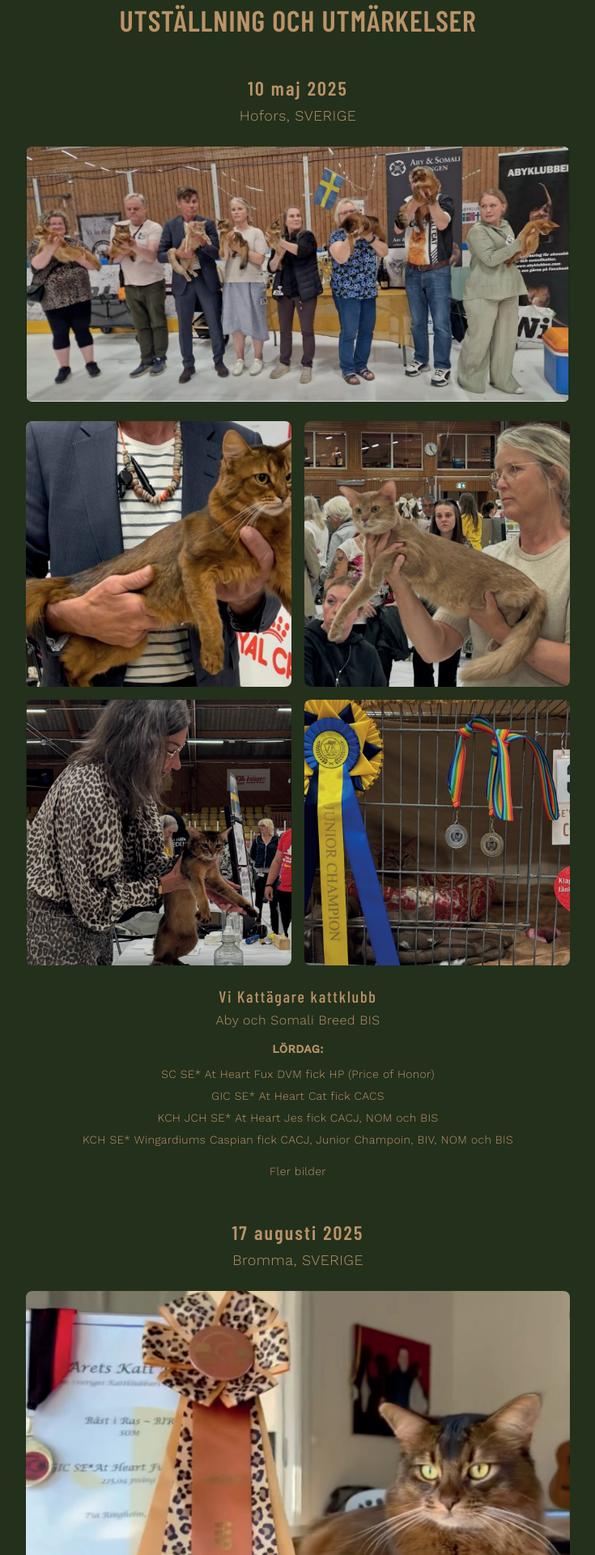
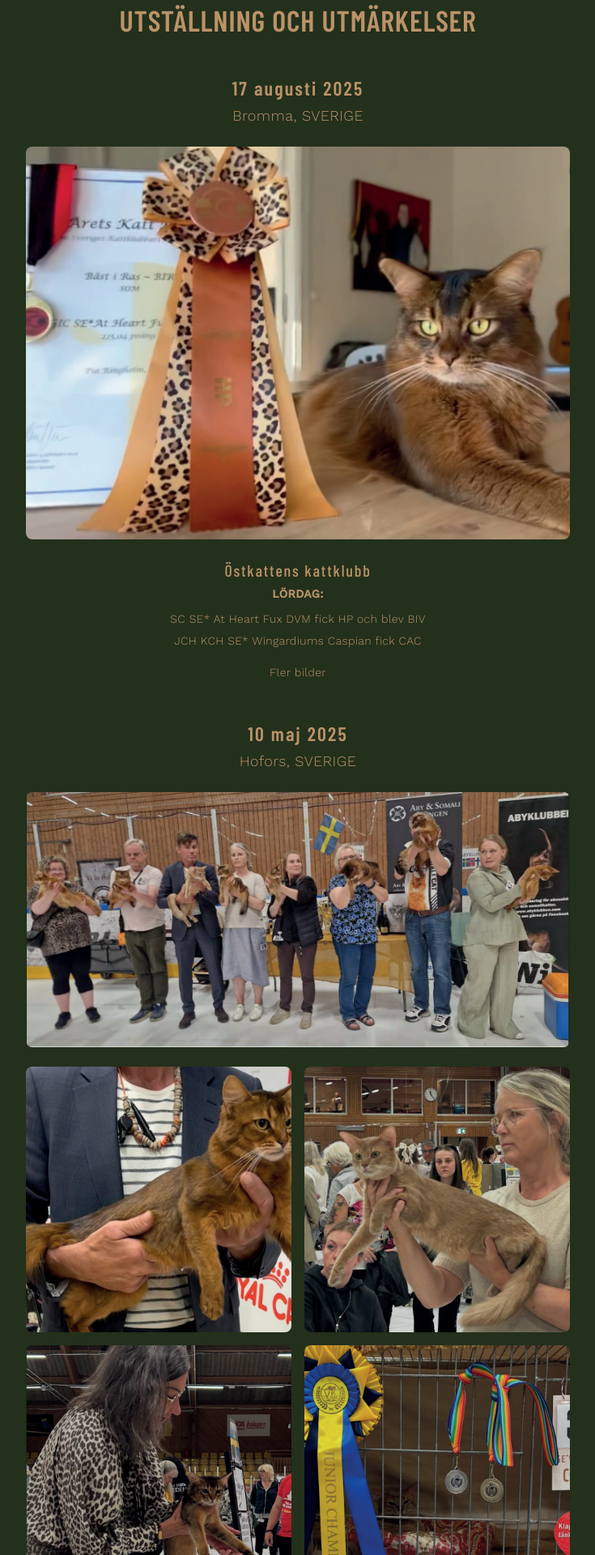
Before and after one commit to swartbergs/at-heart-somali, a React (Vite) app: page /utstallning in a window 1280 px wide. Shown: the part 740-2660 px from the top of the page at 81% size, without its empty margins (272-1007 px from the left). Built offline with nearby package versions, Linux system fonts and the light colour scheme; the HTML template or start-up script is replaced by a standard one.

Commit message:
Reorder shows on Utställning page

```diff
--- a/src/pages/Utstallning.tsx
+++ b/src/pages/Utstallning.tsx
@@ -11,6 +11,18 @@ import showHofors5 from "@/assets/show-hofors-5.png";
 const Utstallning = () => {
   const shows = [
     {
+      date: "17 augusti 2025",
+      location: "Bromma, SVERIGE",
+      mainImage: showAward,
+      gridImages: [],
+      club: "Östkattens kattklubb",
+      subtitle: "",
+      results: [
+        "SC SE* At Heart Fux DVM fick HP och blev BIV",
+        "JCH KCH SE* Wingardiums Caspian fick CAC"
+      ]
+    },
+    {
       date: "10 maj 2025",
       location: "Hofors, SVERIGE",
       mainImage: showHofors1,
@@ -22,18 +34,6 @@ const Utstallning = () => {
         "GIC SE* At Heart Cat fick CACS",
         "KCH JCH SE* At Heart Jes fick CACJ, NOM och BIS",
         "KCH SE* Wingardiums Caspian fick CACJ, Junior Champoin, BIV, NOM och BIS"
-      ]
-    },
-    {
-      date: "17 augusti 2025",
-      location: "Bromma, SVERIGE",
-      mainImage: showAward,
-      gridImages: [],
-      club: "Östkattens kattklubb",
-      subtitle: "",
-      results: [
-        "SC SE* At Heart Fux DVM fick HP och blev BIV",
-        "JCH KCH SE* Wingardiums Caspian fick CAC"
       ]
     }
   ];
```
